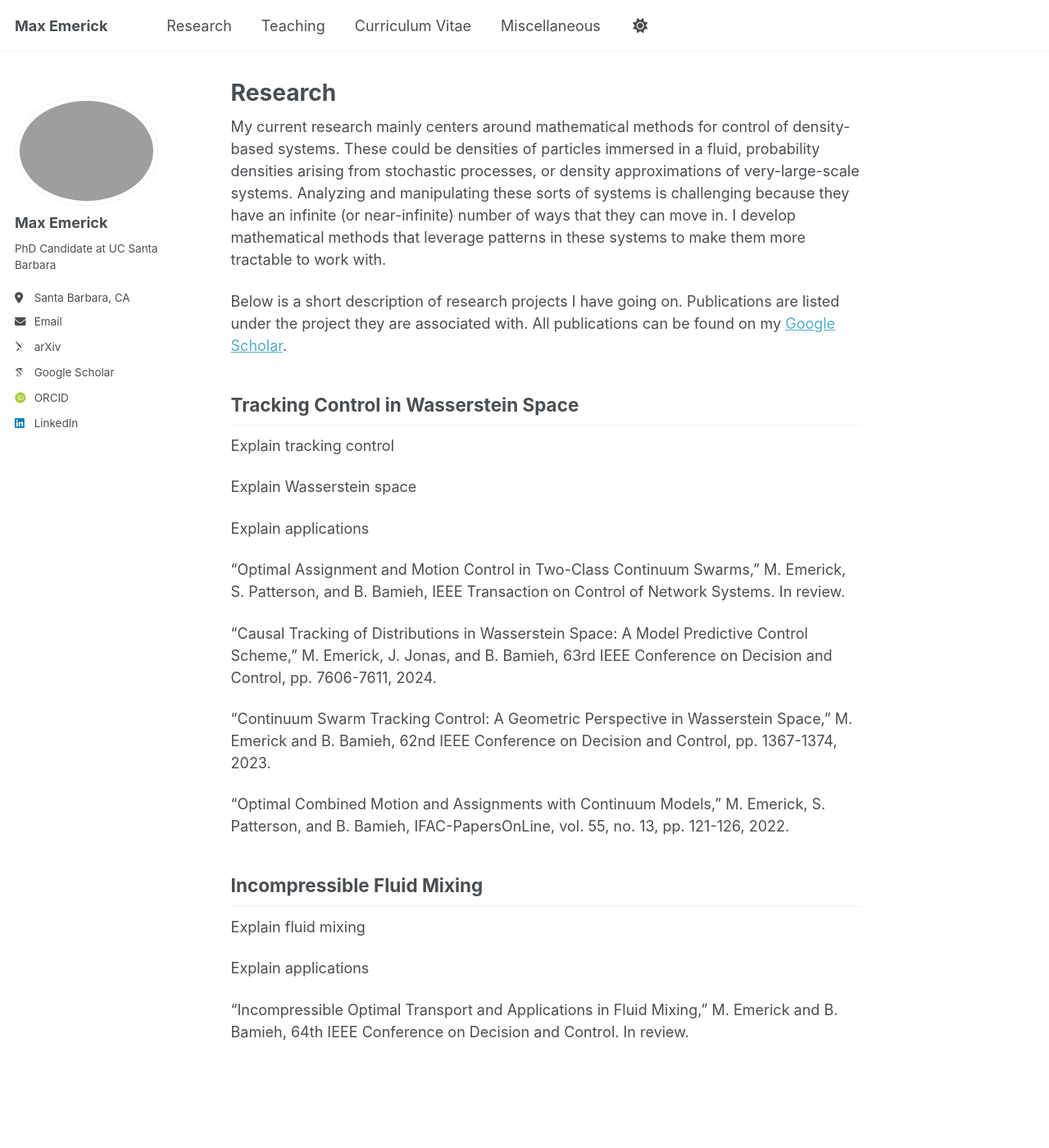
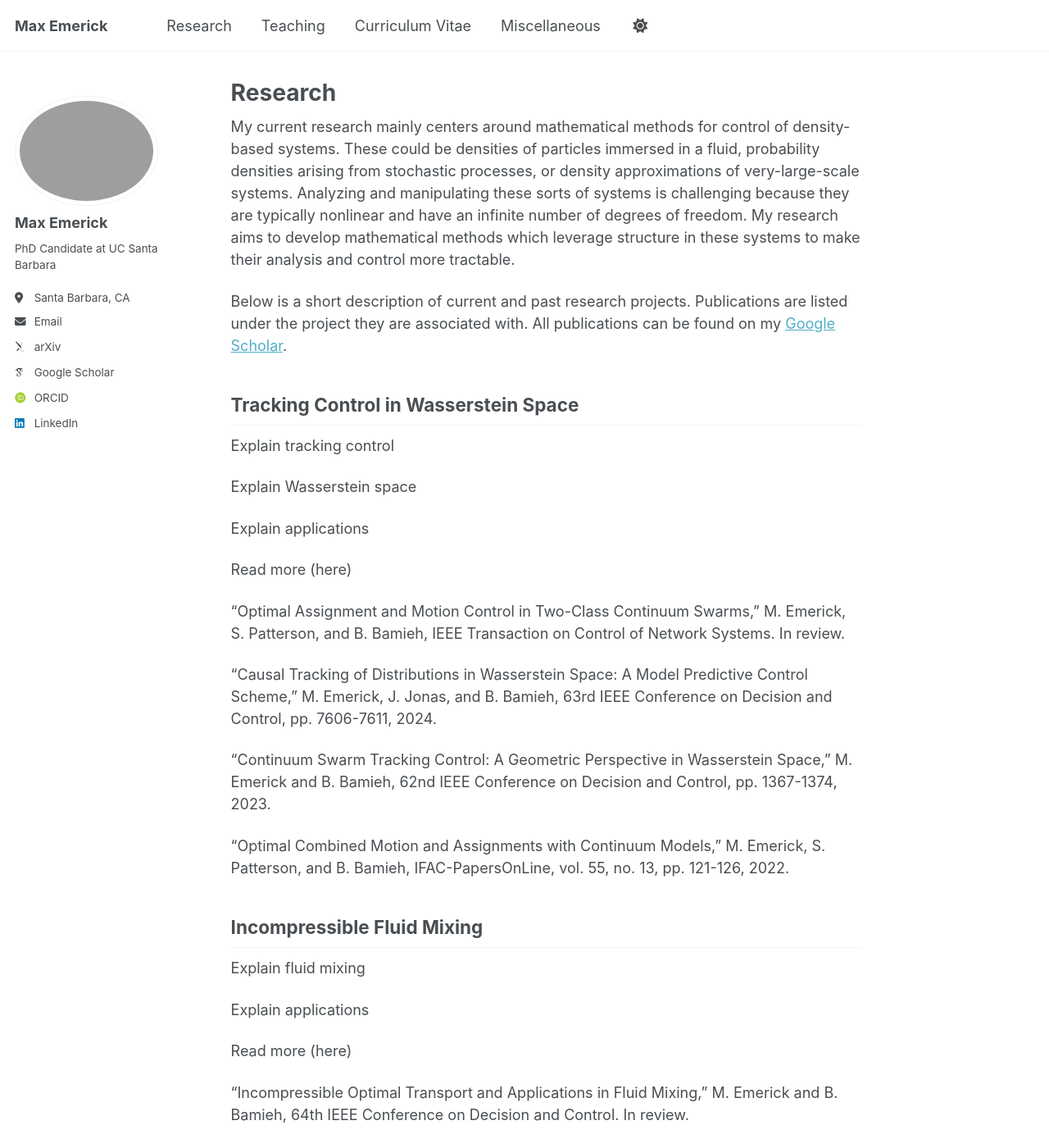
Before and after one commit to maxemerick/maxemerick.github.io, a Jekyll site: the page built from _pages/research.md, in a window 1280 px wide and 1400 px high. Shown: the whole window at 82% size. Built offline with Jekyll 4.4.1, drawn with Linux system fonts in a browser that asks for light colours; some web fonts are replaced; some of the changed text lies outside the part shown.

Commit message:
Update research.md

```diff
--- a/_pages/research.md
+++ b/_pages/research.md
@@ -6,20 +6,20 @@ redirect_from:
   - /research.html
 ---
 
-My current research mainly centers around mathematical methods for control of density-based systems. These could be densities of particles immersed in a fluid, probability densities arising from stochastic processes, or density approximations of very-large-scale systems. Analyzing and manipulating these sorts of systems is challenging because they have an infinite (or near-infinite) number of ways that they can move in. I develop mathematical methods that leverage patterns in these systems to make them more tractable to work with.
+My current research mainly centers around mathematical methods for control of density-based systems. These could be densities of particles immersed in a fluid, probability densities arising from stochastic processes, or density approximations of very-large-scale systems. Analyzing and manipulating these sorts of systems is challenging because they are typically nonlinear and have an infinite number of degrees of freedom. My research aims to develop mathematical methods which leverage structure in these systems to make their analysis and control more tractable.
 
-Below is a short description of research projects I have going on. Publications are listed under the project they are associated with. All publications can be found on my [Google Scholar](https://scholar.google.com/citations?user=CN7oYBQAAAAJ&hl=en).
+Below is a short description of current and past research projects. Publications are listed under the project they are associated with. All publications can be found on my [Google Scholar](https://scholar.google.com/citations?user=CN7oYBQAAAAJ&hl=en).
 
 
 Tracking Control in Wasserstein Space
-------
+----------
 Explain tracking control
 
 Explain Wasserstein space
 
 Explain applications
 
-
+Read more (here)
 
 “Optimal Assignment and Motion Control in Two-Class Continuum Swarms,”
 M. Emerick, S. Patterson, and B. Bamieh, IEEE Transaction on Control of Network Systems. In review.
@@ -36,10 +36,22 @@ M. Emerick, S. Patterson, and B. Bamieh, IFAC-PapersOnLine, vol. 55, no. 13, pp.
 
 
 Incompressible Fluid Mixing
-------
+----------
 Explain fluid mixing
 
 Explain applications
 
+Read more (here)
+
 “Incompressible Optimal Transport and Applications in Fluid Mixing,”
 M. Emerick and B. Bamieh, 64th IEEE Conference on Decision and Control. In review.
+
+
+
+Boundary-Layer Data Systems
+----------
+My undergraduate research focused on designing mechatronic devices for making real-time measurements of boundary layers on aircraft. These devices were designed to fit in low-profile, adhesive-mountable, and fully self-contained packages while maintaining high accuracy in the extreme environments encountered at altitude. I worked on three devices during my tenure in the lab: the "Pressurewing-I" and "Pressurewing-II", multi-sensors built on Adafruit's Feather platform, providing up to ten independent boundary layer measurements in addition to temperature/pressure/altitude/etc., and the "BLDS-T", a large-scale distributed temperture-sensor network for thermal mapping.
+
+[news article](https://ceng.calpoly.edu/connection/2019/10/cal-poly-autonomous-flight-lab-conducts-first-flight-of-next-generation-flight-test-data-system/).
+
+(photos)
```
